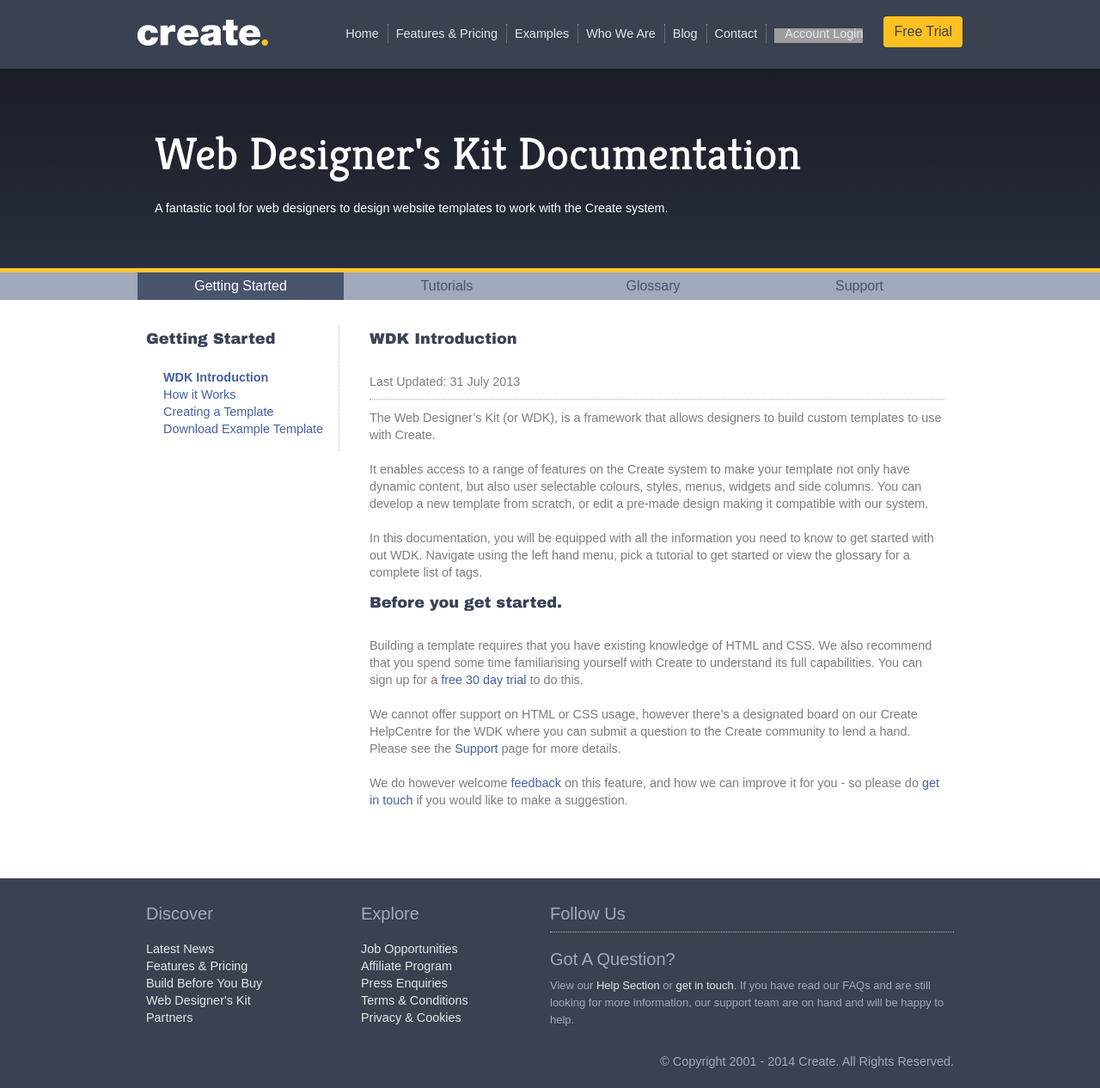
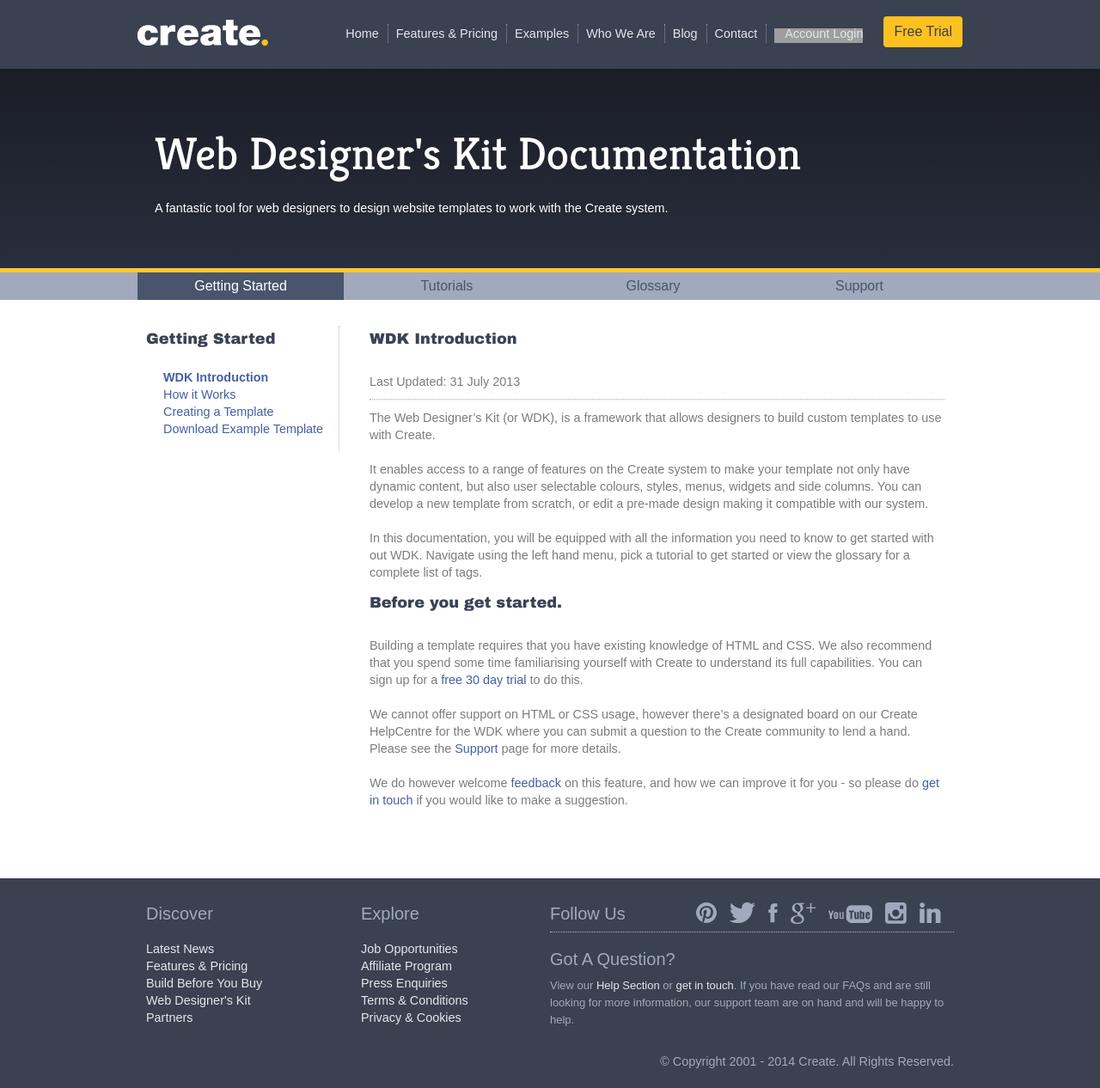
Before and after one commit to createdotnet/wdk, a Jekyll site: the page built from 01index.md, in a window 1280 px wide. Shown: the whole page at 86% size. Built offline with Jekyll 4.4.1, drawn with Linux system fonts in a browser that asks for light colours; some web fonts are replaced; grey boxes are pictures that could not be loaded.

Commit message:
fix for broken follow buttons in footer

```diff
--- a/css/main.css
+++ b/css/main.css
@@ -98,7 +98,7 @@
 }
 
 ul#social_icons li a {
-background-image: url('/mages/create_social-footer.png');
+background-image: url('/images/create_social-footer.png');
 }
 
 
@@ -160,8 +160,8 @@
 .top-nav li {
 	display: inline-block;
 	width: 25%;
-/*	border-left: 1px solid  #49556d;
-	border-right: 1px solid  #49556d;*/
+/*	border-left: 1px dotted  #49556d;
+	border-right: 1px dotted  #49556d;*/
 	text-align: center;
 }
 
@@ -297,3 +297,7 @@
 	color: #fff;
 	border-top: 1px dotted #b6b8ba;
 }
+
+.support {
+	max-width: 700px;
+}
```
